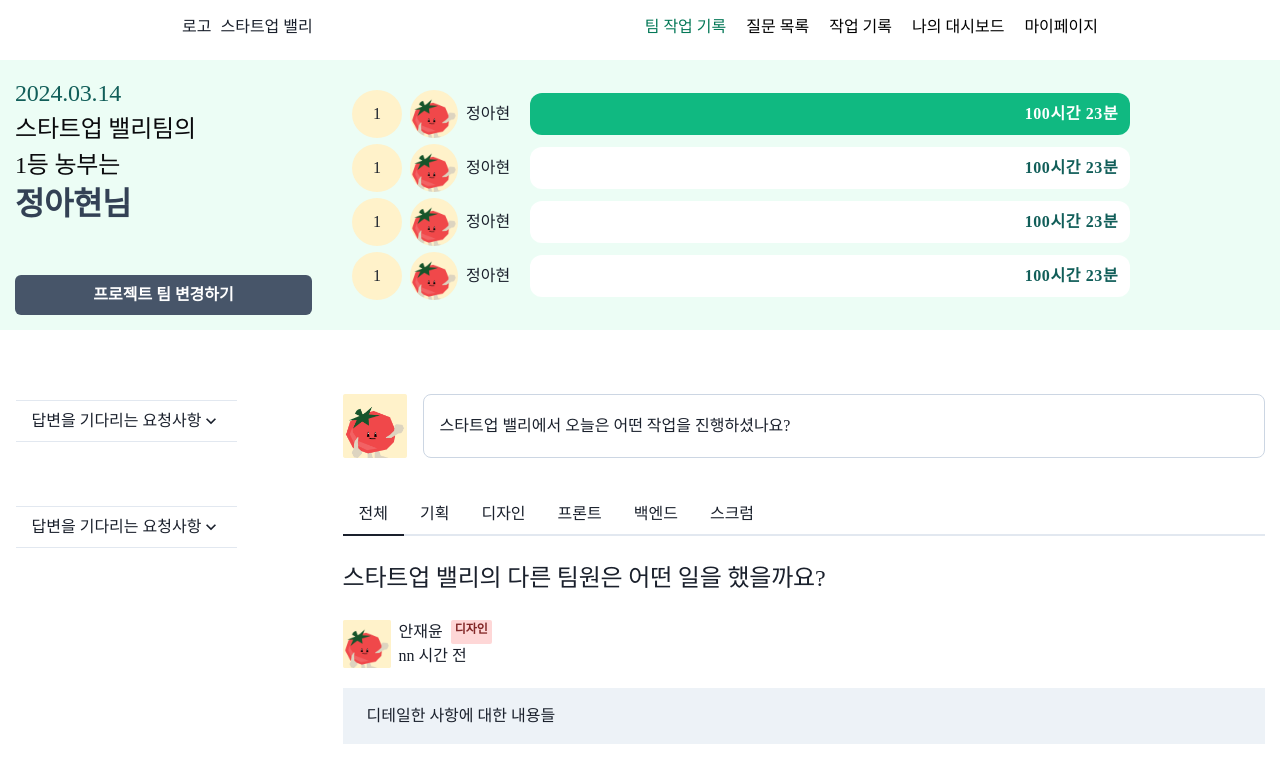
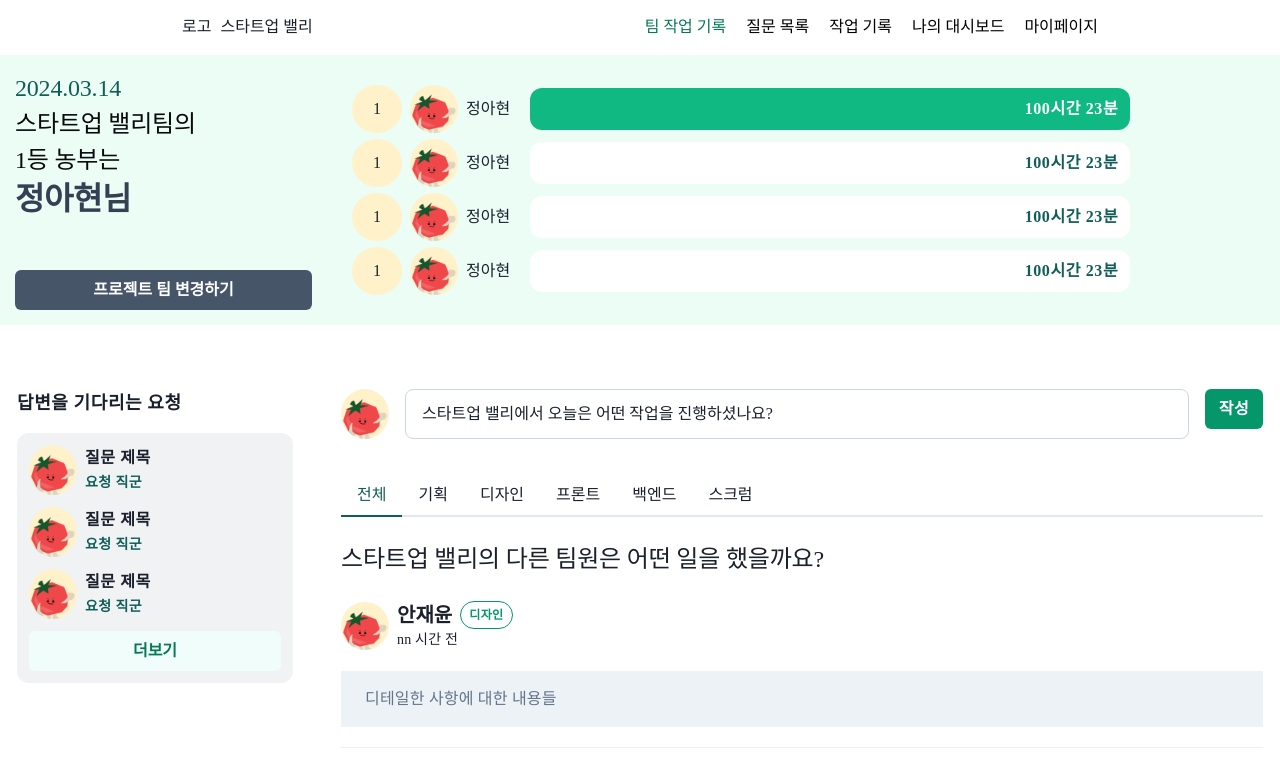
Before and after one commit to 9oormthon-univ/2024_BEOTKKOTTHON_TEAM_28_FE, a React (Vite) app: page /home in a window 1280 px wide. Shown: the top 761 px of the page. Built offline with nearby package versions, Linux system fonts and the light colour scheme; a web font is replaced by a local one.

Commit message:
style: 팀 작업기록 페이지 스타일 적용

```diff
--- a/src/component/common/atoms/PartTag.jsx
+++ b/src/component/common/atoms/PartTag.jsx
@@ -2,7 +2,19 @@ import { Badge } from '@chakra-ui/react';
 import PropTypes from 'prop-types';
 
 const PartTag = ({ part, active }) => {
-  return <Badge colorScheme={active ? 'red' : 'green'}>{part}</Badge>;
+  return (
+    <Badge
+      className='SubHead-sm'
+      color={active ? '#059669' : 'tertiary'}
+      background='transparent'
+      border={`1px solid ${active ? '#059669' : '#64748B'}`}
+      borderRadius='14px'
+      paddingY='4px'
+      paddingX='8px'
+    >
+      {part}
+    </Badge>
+  );
 };
 
 PartTag.propTypes = {
--- a/src/component/common/mocules/MemberItem.jsx
+++ b/src/component/common/mocules/MemberItem.jsx
@@ -1,11 +1,12 @@
-import { Flex } from '@chakra-ui/react';
+import { Flex, Image } from '@chakra-ui/react';
+
 import { PartTag } from '../atoms';
 import tomato from '../../../assets/tomato.png';
 
 const MemberItem = () => {
   return (
     <Flex gap='8px' alignItems='center'>
-      <img src={tomato} alt='프로필' width='48px' />
+      <Image borderRadius='50%' src={tomato} alt='프로필' width='48px' />
       <div>정아현</div>
       <PartTag part='프론트엔드' active={false} />
     </Flex>
--- a/src/component/common/mocules/Note.jsx
+++ b/src/component/common/mocules/Note.jsx
@@ -1,10 +1,11 @@
-import { Flex } from '@chakra-ui/react';
+import { Button, Flex, Image } from '@chakra-ui/react';
+
 import tomato from '../../../assets/tomato.png';
 
 const Note = () => {
   return (
     <Flex gap='16px'>
-      <img src={tomato} alt='안재윤의 작업' width='64px' />
+      <Image borderRadius='50%' src={tomato} alt='프로필' width='48px' />
       <Flex
         paddingY='12px'
         paddingX='16px'
@@ -15,6 +16,9 @@ const Note = () => {
       >
         스타트업 밸리에서 오늘은 어떤 작업을 진행하셨나요?
       </Flex>
+      <Button className='SubHead-xl' color='white' background='#059669'>
+        작성
+      </Button>
     </Flex>
   );
 };
--- a/src/component/common/mocules/TitleProfile.jsx
+++ b/src/component/common/mocules/TitleProfile.jsx
@@ -1,4 +1,4 @@
-import { Box, Flex } from '@chakra-ui/react';
+import { Box, Flex, Image } from '@chakra-ui/react';
 
 import { PartTag } from '../atoms';
 import PropTypes from 'prop-types';
@@ -7,14 +7,14 @@ import tomato from '../../../assets/tomato.png';
 const TitleProfile = ({ right }) => {
   return (
     <Flex justifyContent='space-between'>
-      <Flex gap='8px'>
-        <img src={tomato} alt='안재윤의 작업' width='48px' />
+      <Flex gap='8px' alignItems='center'>
+        <Image borderRadius='50%' src={tomato} alt='프로필' width='48px' />
         <Flex direction='column'>
           <Flex gap='8px'>
-            <Box>안재윤</Box>
+            <Box className='Headline-lg'>안재윤</Box>
             <PartTag part='디자인' active={true} />
           </Flex>
-          <Box>nn 시간 전</Box>
+          <Box className='Body-md'>nn 시간 전</Box>
         </Flex>
       </Flex>
       {right ?? null}
--- a/src/component/common/organisms/MemberList.jsx
+++ b/src/component/common/organisms/MemberList.jsx
@@ -1,14 +1,22 @@
-import { Button, Flex } from '@chakra-ui/react';
+import { Box, Button, Flex } from '@chakra-ui/react';
 
-import { LeftContainer } from '../atoms';
 import { MemberItem } from '../mocules';
 import { useNavigate } from 'react-router-dom';
 
-const MemberList = () => {
+const MemberList = ({ isSticky }) => {
   const navigate = useNavigate();
   return (
-    <LeftContainer title='답변을 기다리는 요청사항'>
-      <Flex direction='column' gap='20px'>
+    <Flex direction='column' gap='16px' position={isSticky ? 'sticky' : 'static'} top='450px'>
+      <Box className='SubHead-xl'>스타트업 밸리의 멤버</Box>
+      <Flex
+        direction='column'
+        gap='12px'
+        width='276px'
+        marginBottom='12px'
+        background='#F0F2F4'
+        padding='12px'
+        borderRadius='12px'
+      >
         <MemberItem />
         <MemberItem />
         <MemberItem />
@@ -20,11 +28,15 @@ const MemberList = () => {
           navigate('/3/manage');
         }}
         width='100%'
+        background='#475569'
+        color='white'
       >
         팀원 관리
       </Button>
-    </LeftContainer>
+    </Flex>
   );
 };
 
+MemberList.propTypes = { isSticky: Boolean };
+
 export default MemberList;
--- a/src/component/common/organisms/TabBar.jsx
+++ b/src/component/common/organisms/TabBar.jsx
@@ -4,10 +4,12 @@ import PropTypes from 'prop-types';
 
 const TabBar = ({ tabs }) => {
   return (
-    <Tabs colorScheme='successBold'>
+    <Tabs>
       <TabList>
         {tabs.map((tab) => (
-          <Tab key={tab}>{tab}</Tab>
+          <Tab key={tab} _selected={{ color: 'successBold', borderColor: 'successBold' }}>
+            {tab}
+          </Tab>
         ))}
       </TabList>
     </Tabs>
--- a/src/component/home/QuestionBox.jsx
+++ b/src/component/home/QuestionBox.jsx
@@ -1,31 +1,44 @@
-import { Box, Button, Flex, List } from '@chakra-ui/react';
+import { Box, Button, Flex, Image } from '@chakra-ui/react';
 
-import { LeftContainer } from '../common/atoms';
 import tomato from '../../assets/tomato.png';
+
+const data = [
+  { title: '질문 제목', part: '요청 직군' },
+  { title: '질문 제목', part: '요청 직군' },
+  { title: '질문 제목', part: '요청 직군' },
+];
 
 const QuestionBox = () => {
   return (
-    <LeftContainer title='답변을 기다리는 요청사항'>
-      <List>
-        <Flex direction='column' gap='12px' marginBottom='12px'>
-          <Flex gap='8px'>
-            <img src={tomato} alt='안재윤의 작업' width='48px' />
-            <Flex direction='column'>
-              <Box className='SubHead-lg'>질문 제목</Box>
-              <Box className='SubHead-md'>요청 직군</Box>
+    <Flex direction='column' gap='16px'>
+      <Box className='SubHead-xl'>답변을 기다리는 요청</Box>
+      <Flex
+        direction='column'
+        gap='12px'
+        width='276px'
+        marginBottom='12px'
+        background='#F0F2F4'
+        padding='12px'
+        borderRadius='12px'
+      >
+        {data.map((el) => {
+          return (
+            <Flex gap='8px' key={el.title}>
+              <Image borderRadius='50%' src={tomato} alt='프로필' width='48px' />
+              <Flex direction='column'>
+                <Box className='SubHead-lg'>질문 제목</Box>
+                <Box className='SubHead-md' color='brandBold'>
+                  요청 직군
+                </Box>
+              </Flex>
             </Flex>
-          </Flex>
-          <Flex gap='8px'>
-            <img src={tomato} alt='안재윤의 작업' width='48px' />
-            <Flex direction='column'>
-              <Box className='SubHead-lg'>질문 제목</Box>
-              <Box className='SubHead-md'>요청 직군</Box>
-            </Flex>
-          </Flex>
-        </Flex>
-        <Button width='100%'>더보기</Button>
-      </List>
-    </LeftContainer>
+          );
+        })}
+        <Button variant='greenGreen' width='100%'>
+          더보기
+        </Button>
+      </Flex>
+    </Flex>
   );
 };
 
--- a/src/component/home/WorkItem.jsx
+++ b/src/component/home/WorkItem.jsx
@@ -6,7 +6,13 @@ const WorkItem = () => {
   return (
     <Flex direction='column' gap='20px'>
       <TitleProfile />
-      <Box paddingX='24px' paddingY='16px' background='gray.100'>
+      <Box
+        className='Body-lg'
+        color='tertiary'
+        paddingX='24px'
+        paddingY='16px'
+        background='gray.100'
+      >
         디테일한 사항에 대한 내용들
       </Box>
       <Divider />
--- a/src/pages/HomePage.jsx
+++ b/src/pages/HomePage.jsx
@@ -9,15 +9,15 @@ const Tabs = ['전체', '기획', '디자인', '프론트', '백엔드', '스크
 
 const HomePage = () => {
   return (
-    <main style={{ margin: '60px auto' }}>
+    <main style={{ margin: '55px auto' }}>
       <Flex direction='column' gap='64px'>
         <Banner />
         <Flex margin='auto'>
-          <Flex direction='column' position='fixed' top='400px' gap='64px'>
+          <Flex direction='column' gap='64px'>
             <QuestionBox />
             <MemberList />
           </Flex>
-          <Flex direction='column' marginLeft='327px' w='922px' gap='36px'>
+          <Flex direction='column' marginLeft='48px' w='922px' gap='36px'>
             <Note />
             <Box>
               <TabBar tabs={Tabs} />
--- a/src/styles/global.css
+++ b/src/styles/global.css
@@ -14,6 +14,12 @@ body {
 }
 
 @layer components {
+  .Body-lg {
+    font-weight: 400;
+    font-size: 16px;
+    line-height: 24px;
+    letter-spacing: 0.2px;
+  }
   .Body-md {
     font-weight: 400;
     font-size: 14px;
@@ -89,7 +95,10 @@ body {
 }
 
 main {
+  position: relative;
   margin: 100px auto;
+  padding-bottom: 100px;
+  min-height: 120vh;
 }
 
 .react-calendar-heatmap .color-empty,
```
